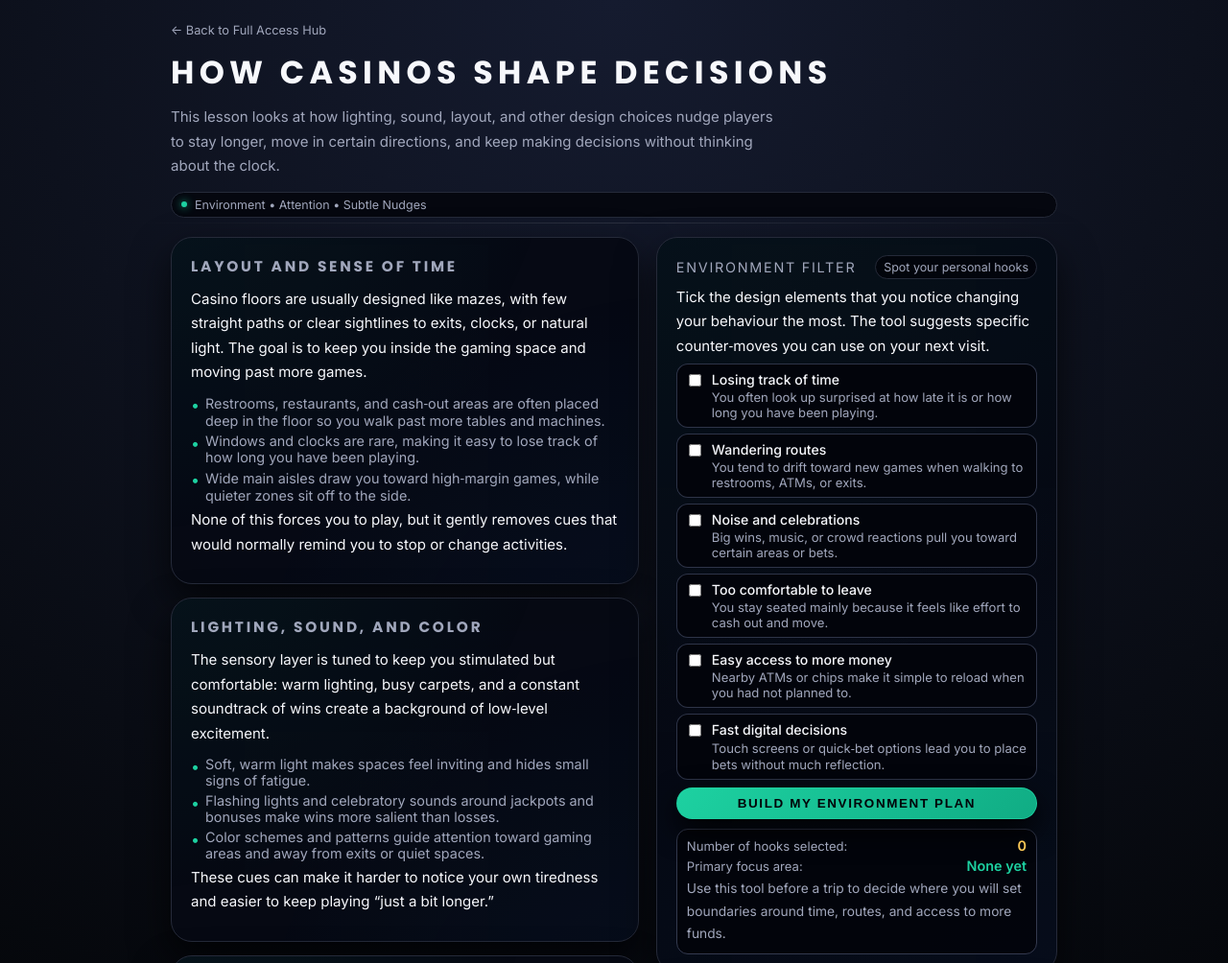
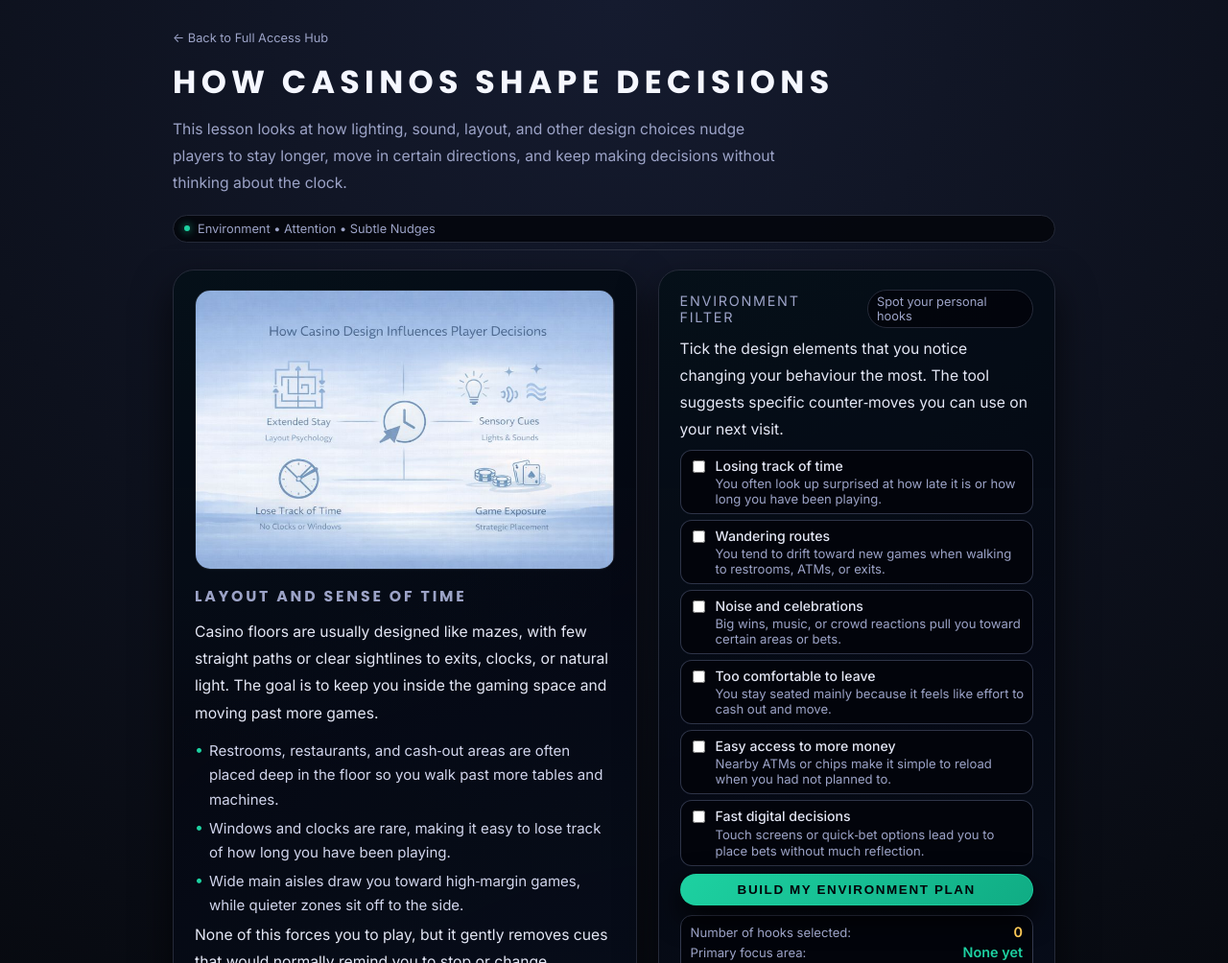
Before and after one commit to TheTross/blackjacktrainer, a plain HTML site: page lesson-casino-design.html in a window 1280 px wide. Shown: the top 1004 px of the page at 96% size. Drawn offline with Linux system fonts and the light colour scheme.

Commit message:
Update lesson-casino-design.html

```diff
--- a/lesson-casino-design.html
+++ b/lesson-casino-design.html
@@ -21,8 +21,10 @@
       --accent: #1dd1a1;
       --accent-soft: rgba(29, 209, 161, 0.16);
       --accent-warm: #feca57;
-      --text: #f7f8fc;
-      --muted: #a1a7bc;
+
+      --text: #e4e7f5;
+      --muted: #9ca3c7;
+
       --border-subtle: #252a39;
       --border-strong: #343a4f;
       --shadow-soft: 0 18px 40px rgba(0, 0, 0, 0.65);
@@ -54,21 +56,21 @@
     .page-shell {
       max-width: var(--max-width);
       margin: 0 auto;
-      padding: 24px 18px 32px;
+      padding: 32px 20px 40px;
     }
 
     header {
-      margin-bottom: 20px;
+      margin-bottom: 28px;
       display: flex;
       flex-direction: column;
-      gap: 8px;
+      gap: 10px;
       position: relative;
     }
 
     header::after {
       content: "";
       position: absolute;
-      inset: auto -40px -6px;
+      inset: auto -40px -8px;
       height: 1px;
       background: linear-gradient(90deg, transparent, rgba(255,255,255,0.12), transparent);
       opacity: 0.9;
@@ -94,27 +96,28 @@
       letter-spacing: 0.16em;
       text-transform: uppercase;
       margin: 0;
+      color: #f5f7ff;
     }
 
     header p {
       margin: 0;
-      font-size: 0.94rem;
+      font-size: 0.98rem;
       color: var(--muted);
       max-width: 640px;
-      line-height: 1.7;
+      line-height: 1.8;
     }
 
     .tagline-pill {
-      margin-top: 6px;
+      margin-top: 8px;
       display: inline-flex;
       align-items: center;
       gap: 8px;
       border-radius: var(--radius-pill);
       border: 1px solid var(--border-subtle);
-      padding: 5px 10px;
-      font-size: 0.78rem;
+      padding: 6px 11px;
+      font-size: 0.8rem;
       color: var(--muted);
-      background: rgba(5, 7, 14, 0.94);
+      background: rgba(5, 7, 14, 0.96);
     }
 
     .tag-dot {
@@ -128,7 +131,7 @@
     main {
       display: grid;
       grid-template-columns: minmax(0, 1.4fr) minmax(0, 1.2fr);
-      gap: 18px;
+      gap: 22px;
       align-items: flex-start;
     }
 
@@ -143,8 +146,8 @@
       border-radius: var(--radius-xl);
       border: 1px solid var(--border-subtle);
       box-shadow: var(--shadow-soft);
-      padding: 18px 20px 18px;
-      margin-bottom: 14px;
+      padding: 20px 22px 20px;
+      margin-bottom: 18px;
       position: relative;
       overflow: hidden;
     }
@@ -154,8 +157,8 @@
       position: absolute;
       inset: -40% -10%;
       background:
-        radial-gradient(circle at top left, rgba(29, 209, 161, 0.09) 0, transparent 55%),
-        radial-gradient(circle at bottom right, rgba(46, 134, 222, 0.08) 0, transparent 55%);
+        radial-gradient(circle at top left, rgba(29, 209, 161, 0.08) 0, transparent 55%),
+        radial-gradient(circle at bottom right, rgba(46, 134, 222, 0.07) 0, transparent 55%);
       opacity: 0.8;
       pointer-events: none;
     }
@@ -166,41 +169,42 @@
     }
 
     h2 {
-      font-size: 0.96rem;
+      font-size: 0.98rem;
       letter-spacing: 0.18em;
       text-transform: uppercase;
       color: var(--muted);
-      margin: 0 0 10px;
+      margin: 0 0 12px;
     }
 
     h3 {
-      font-size: 0.9rem;
+      font-size: 0.92rem;
       letter-spacing: 0.1em;
       text-transform: uppercase;
       color: var(--muted);
-      margin: 12px 0 6px;
+      margin: 14px 0 8px;
     }
 
     p {
-      font-size: 0.94rem;
-      line-height: 1.7;
-      margin: 0 0 10px;
+      font-size: 0.98rem;
+      line-height: 1.8;
+      margin: 0 0 12px;
       color: var(--text);
     }
 
     ul {
       list-style: none;
       padding: 0;
-      margin: 6px 0 0;
+      margin: 6px 0 4px;
     }
 
     li {
-      font-size: 0.9rem;
-      color: var(--muted);
-      margin: 4px 0;
+      font-size: 0.94rem;
+      color: #d1d5ec;
+      margin: 4px 0 2px;
       display: flex;
       align-items: flex-start;
       gap: 6px;
+      line-height: 1.7;
     }
 
     li::before {
@@ -216,10 +220,11 @@
       border-radius: var(--radius-md);
       border: 1px solid var(--border-strong);
       background: rgba(5, 7, 14, 0.96);
-      padding: 8px 10px;
-      font-size: 0.88rem;
+      padding: 10px 11px;
+      font-size: 0.9rem;
       color: var(--muted);
-      margin-top: 6px;
+      margin-top: 8px;
+      line-height: 1.8;
     }
 
     .badge {
@@ -241,7 +246,7 @@
       justify-content: space-between;
       align-items: center;
       gap: 10px;
-      margin-bottom: 6px;
+      margin-bottom: 8px;
     }
 
     .activity-title {
@@ -252,10 +257,10 @@
     }
 
     .pill-small {
-      font-size: 0.78rem;
+      font-size: 0.8rem;
       border-radius: var(--radius-pill);
       border: 1px solid var(--border-subtle);
-      padding: 4px 8px;
+      padding: 4px 9px;
       color: var(--muted);
       background: rgba(3, 5, 12, 0.96);
     }
@@ -361,12 +366,23 @@
       color: #ff7675;
     }
 
+    /* hero image */
+    .design-image {
+      width: 100%;
+      max-width: 100%;
+      border-radius: 16px;
+      display: block;
+      margin: 0 0 16px;
+      border: 1px solid rgba(255,255,255,0.08);
+    }
+
     footer {
-      margin-top: 22px;
-      font-size: 0.78rem;
+      margin-top: 26px;
+      font-size: 0.8rem;
       color: var(--muted);
       border-top: 1px solid var(--border-subtle);
-      padding-top: 10px;
+      padding-top: 12px;
+      line-height: 1.7;
     }
   </style>
 </head>
@@ -392,6 +408,11 @@
       <section>
         <div class="panel">
           <div class="panel-inner">
+
+            <img src="images/design.png"
+                 alt="How casino design influences player decisions illustration"
+                 class="design-image" />
+
             <h2>Layout and Sense of Time</h2>
             <p>
               Casino floors are usually designed like mazes, with few straight paths or clear sightlines to exits,
@@ -630,7 +651,6 @@
         return;
       }
 
-      // Determine dominant category
       const keys = Object.keys(counts);
       let bestKey = keys[0];
       keys.forEach(k => {
```
